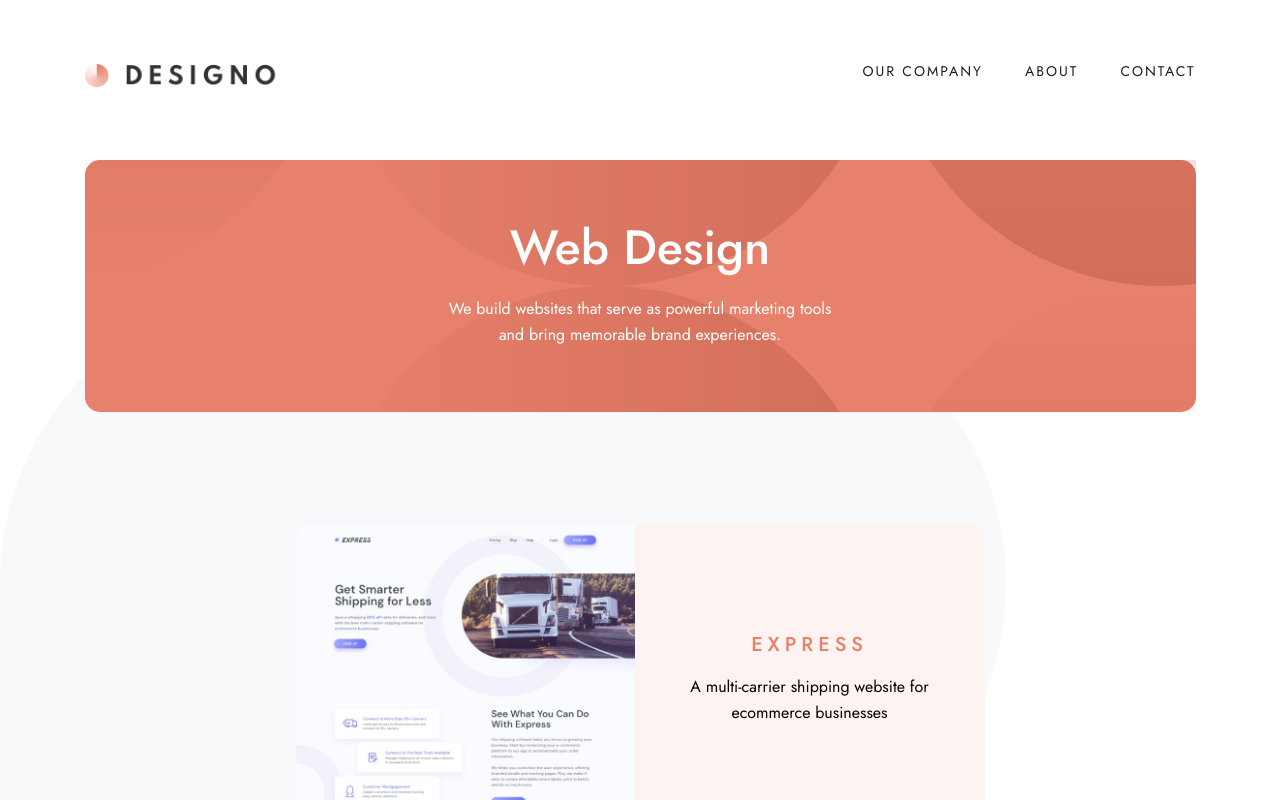
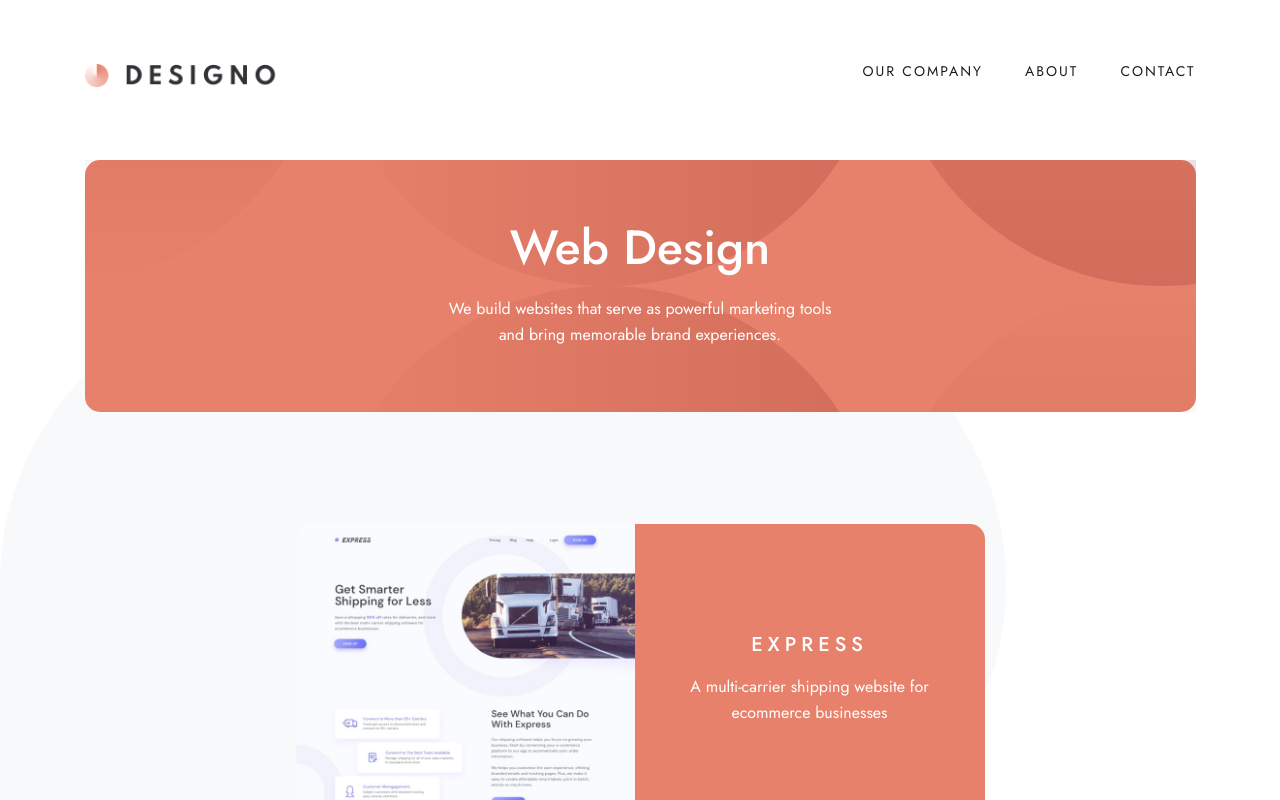
Before and after one commit to dbslapitan/designo, a Next.js app: page /designs/web in a window 1280 px wide. In both pictures the pointer is over the item 640 px from the left and 679 px from the top of the page. Shown: the top 800 px of the page. Built offline with nearby package versions, Linux system fonts and the light colour scheme.

Commit message:
add hover effects on cards

```diff
--- a/src/ui/card/card.module.scss
+++ b/src/ui/card/card.module.scss
@@ -4,6 +4,18 @@
 .card{
     width: 20.4375rem;
     margin: 2.5rem auto 0;
+
+    &:hover{
+        cursor: pointer;
+
+        & > .card__last{
+            background-color: $peach;
+
+            & > *{
+                color: $white;
+            }
+        }
+    }
 
     &:first-of-type{
         margin-top: 0;
```
